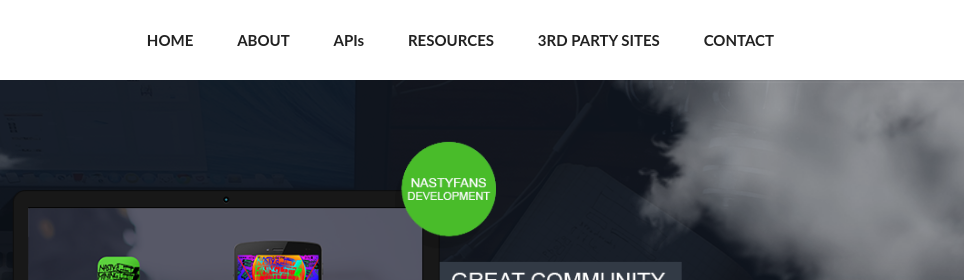
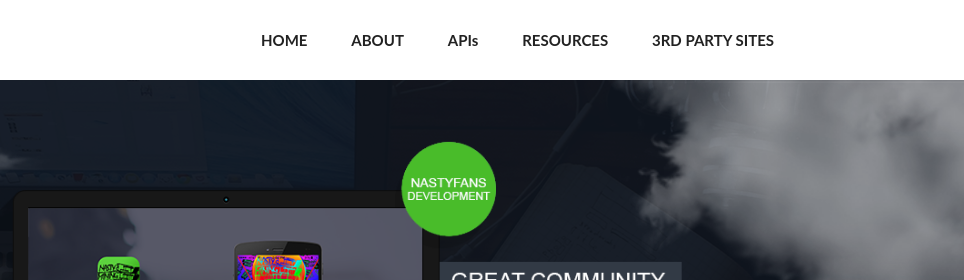
Before and after one commit to OgNasty/NastyDeveloperCenter, a plain HTML site: page index.html in a window 1280 px wide. Shown: the top 280 px of the page, 316-1280 px from the left. Drawn offline with Linux system fonts and the light colour scheme; a script that the page names is missing.

Commit message:
Header Change
Removed contact from header.

```diff
--- a/index.html
+++ b/index.html
@@ -53,7 +53,6 @@
                 <a class="w-nav-link menu-li"href="#plan">APIs</a>
                 <a class="w-nav-link menu-li" href="#process">RESOURCES</a>
                 <a class="w-nav-link menu-li" href="#portfolio">3RD PARTY SITES</a>
-                <a class="w-nav-link menu-li" href="#contact">CONTACT</a>
               </nav>
               <div class="w-nav-button">
                 <div class="w-icon-nav-menu"></div>
```
